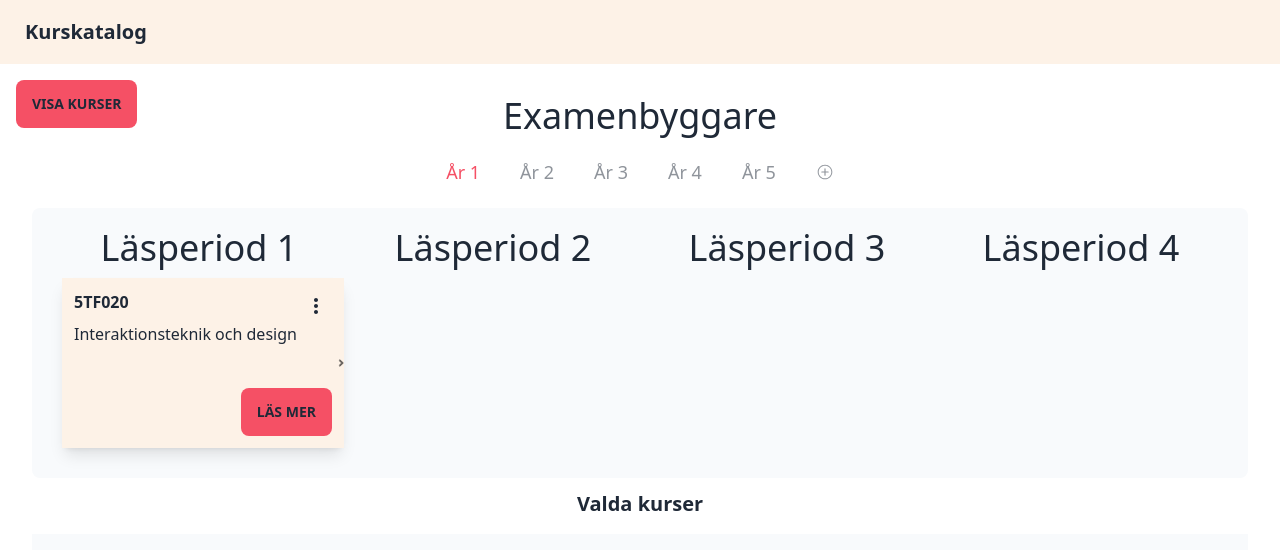
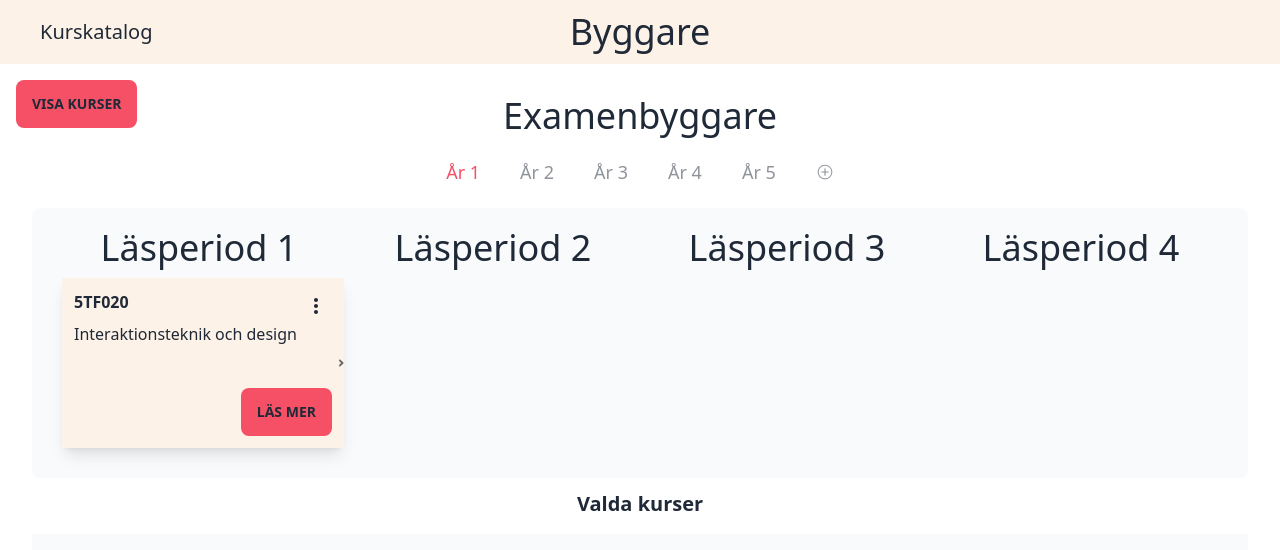
Before and after one commit to HawkieOne/kurskatalog-id, a React (Create React App) app: page /byggare in a window 1280 px wide. Shown: the top 550 px of the page. Built offline with nearby package versions, Linux system fonts and the light colour scheme.

Commit message:
feat/move title to navbar
- title is now in navbar
- have not removed titles beneath yet

```diff
--- a/src/App.tsx
+++ b/src/App.tsx
@@ -27,7 +27,7 @@ function App() {
                   {/* <Route path=":id" element={<Course />} /> */}
                 </Route>
                 <Route path="/byggare" element={<ExamBuilder />} />
-                <Route path="/obligatoriskt" element={<MandatoryCourses />} />
+                <Route path="/kursplan" element={<MandatoryCourses />} />
                 <Route path="/kurser/:name" element={<CoursePage />} />
               </Routes>
             </div>
--- a/src/components/Navbar.tsx
+++ b/src/components/Navbar.tsx
@@ -1,11 +1,20 @@
-import { Link } from "react-router-dom";
+import { Link, useLocation } from "react-router-dom";
+import Title from "./Title";
 
 export default function Navbar() {
+  const location = useLocation();
+  const pathname = location.pathname.replace("/", "");
+  const capitalizedPathname = pathname.charAt(0).toUpperCase() + pathname.slice(1);
   return (
-    <div className="navbar bg-cream p-2 shadow-lg">
-        <Link to="/" className="btn btn-ghost normal-case text-xl text-onyx">
-            Kurskatalog
-        </Link>
+    <div className="navbar bg-cream p-2 shadow-lg relative flex justify-center items-center">
+      <Link
+        to="/"
+        className="normal-case text-xl text-onyx absolute inset-y-0 left-10 h-full flex flex-col justify-center
+                  border-b-pink hover:border-b"
+      >
+        Kurskatalog
+      </Link>
+      {location.pathname !== "/" && <Title>{capitalizedPathname}</Title>}
     </div>
   );
 }
--- a/src/pages/Home.tsx
+++ b/src/pages/Home.tsx
@@ -102,7 +102,7 @@ export default function Home() {
             icon={<BsList size={"2.5em"} />}
             text="Kursplan"
             size="large"
-            to="/obligatoriskt"
+            to="/kursplan"
             hoverBgColor="bg-creamDark"
           />
         </div>
```
